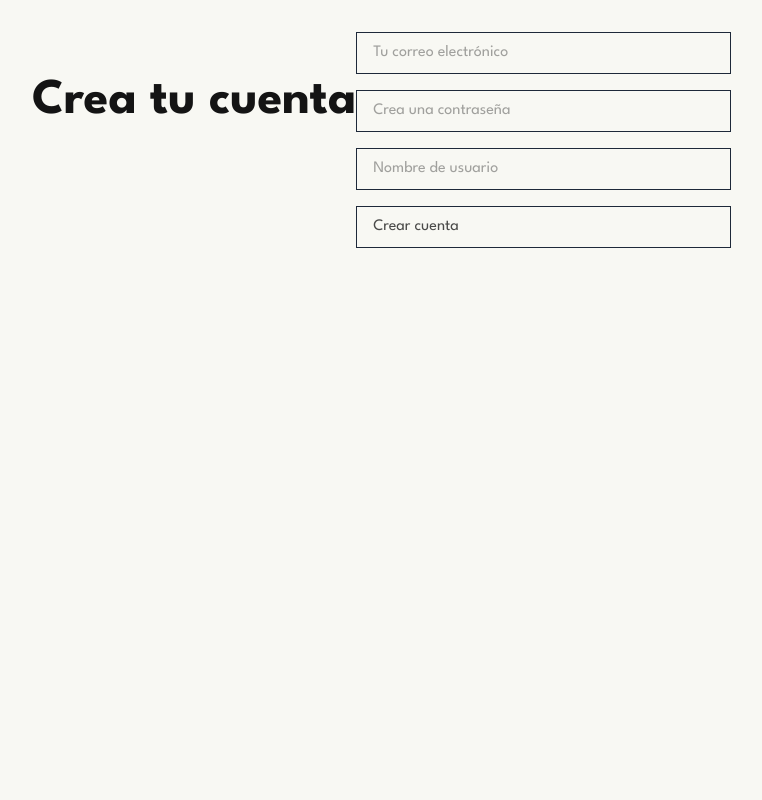
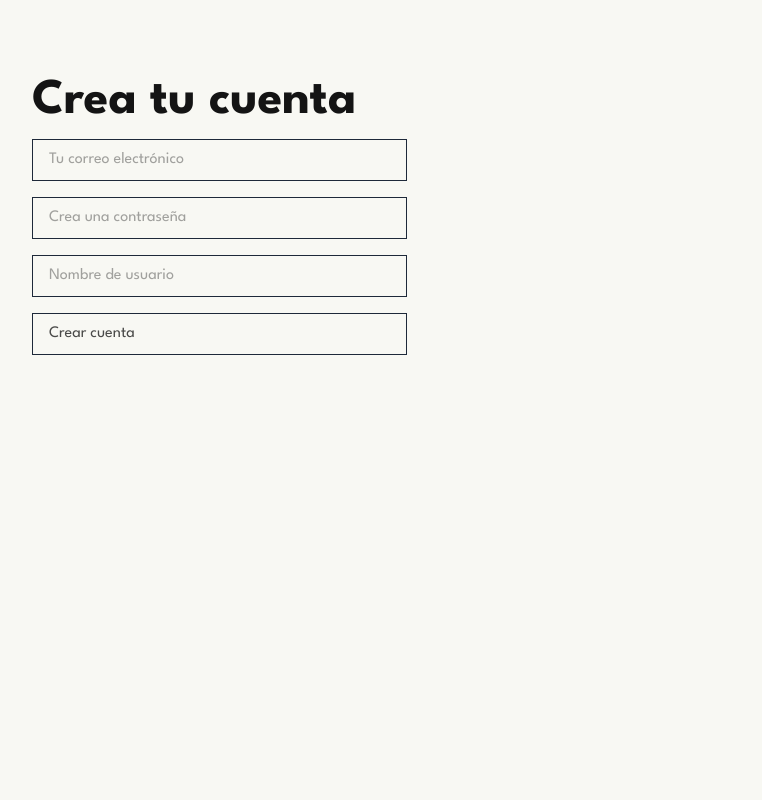
Before and after one commit to FedeLupianez/Librevento_control, a SvelteKit app in the folder Frontend/: page /signup in a window 1280 px wide. Shown: the top 800 px of the page, without its empty margins (60-822 px from the left). Built offline with nearby package versions, Linux system fonts and the light colour scheme.

Commit message:
cambio en la pagina de crear cuenta

```diff
--- a/Frontend/src/routes/signup/+page.svelte
+++ b/Frontend/src/routes/signup/+page.svelte
@@ -45,7 +45,7 @@
 	};
 </script>
 
-<div class="mr-10 flex min-h-screen">
+<div class="flex flex-col items-start min-h-screen mr-10">
 	<span
 		class="
 		mt-8
@@ -57,7 +57,7 @@
 	>
 
 	{#if !$user}
-		<div class="flex min-h-150 flex-col gap-4">
+		<div class="flex min-h-150 flex-col gap-4 pl-15">
 			<input
 				type="email"
 				name="email"
```
